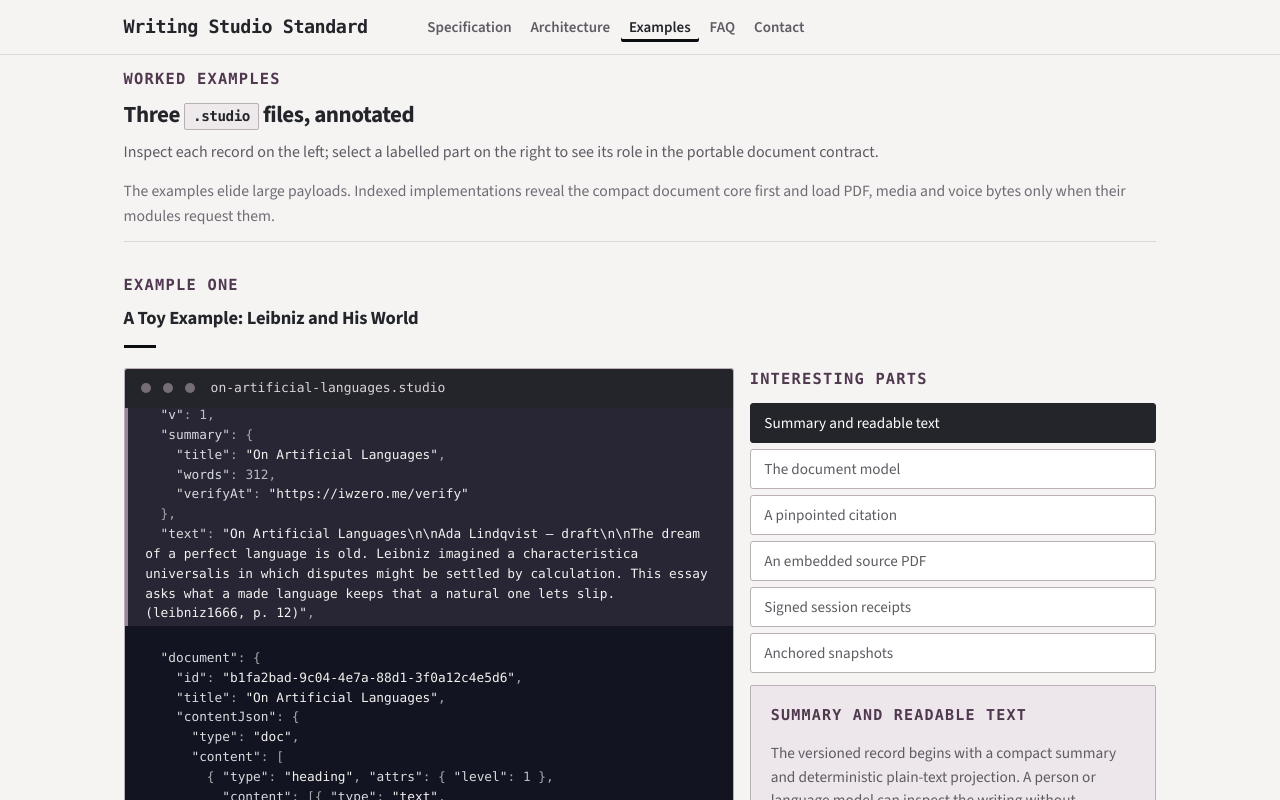
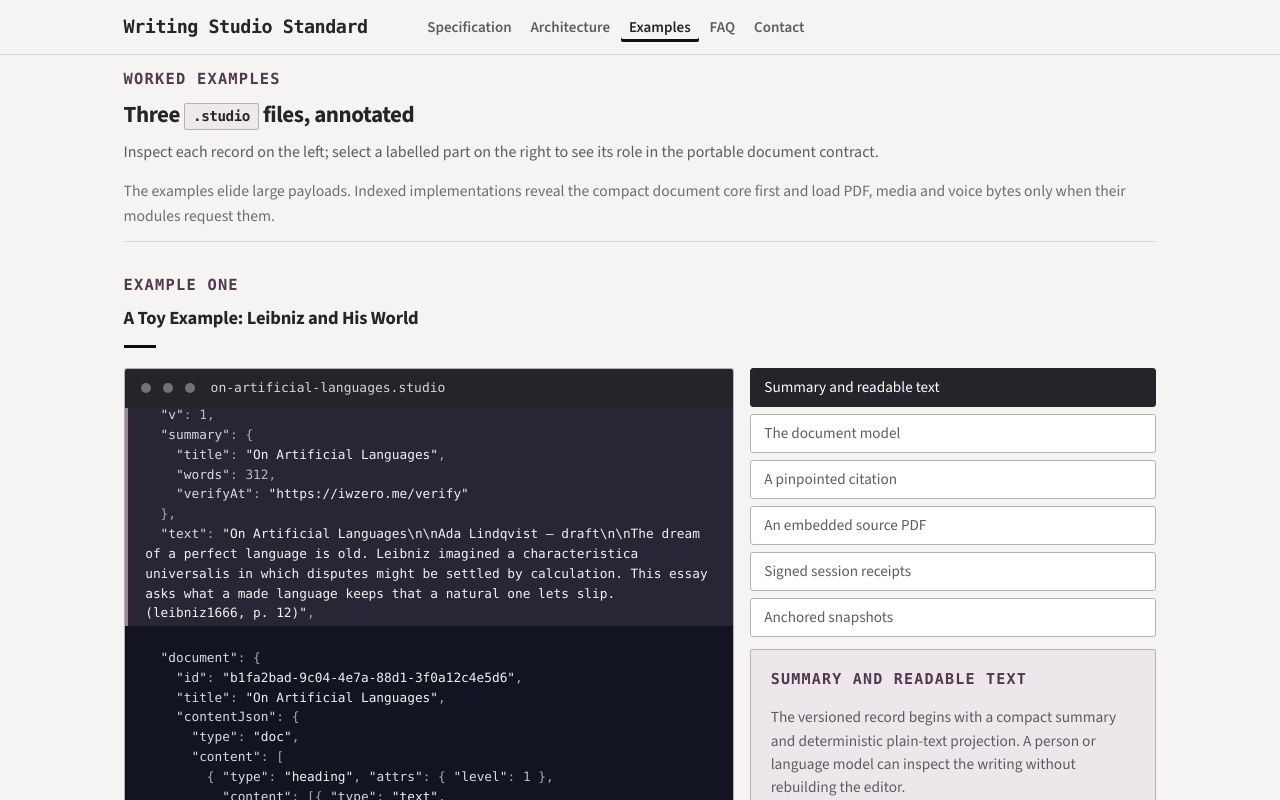
Before and after one commit to albatross310/writingstudiostandard, a React (Vite) app: page /examples in a window 1280 px wide. Shown: the top 800 px of the page. Built offline with nearby package versions, Linux system fonts and the light colour scheme.

Commit message:
Align example controls with file viewer

```diff
--- a/src/pages/Examples.jsx
+++ b/src/pages/Examples.jsx
@@ -297,7 +297,6 @@ function Explorer({ filename, blocks, parts, firstId }) {
         </div>
       </div>
       <aside className="studio-explorer__panel">
-        <p className="section-label studio-explorer__label">Interesting parts</p>
         <ul className="studio-explorer__links">
           {parts.map(p => (
             <li key={p.id}>
--- a/src/styles/global.css
+++ b/src/styles/global.css
@@ -534,7 +534,6 @@ section + section {
   color: #f4f7f8;
 }
 .studio-explorer__panel { display: flex; flex-direction: column; gap: 0.75rem; }
-.studio-explorer__label { margin: 0; }
 .studio-explorer__links { list-style: none; margin: 0; padding: 0; display: flex; flex-direction: column; gap: 0.4rem; }
 .studio-explorer__link {
   width: 100%;
```
